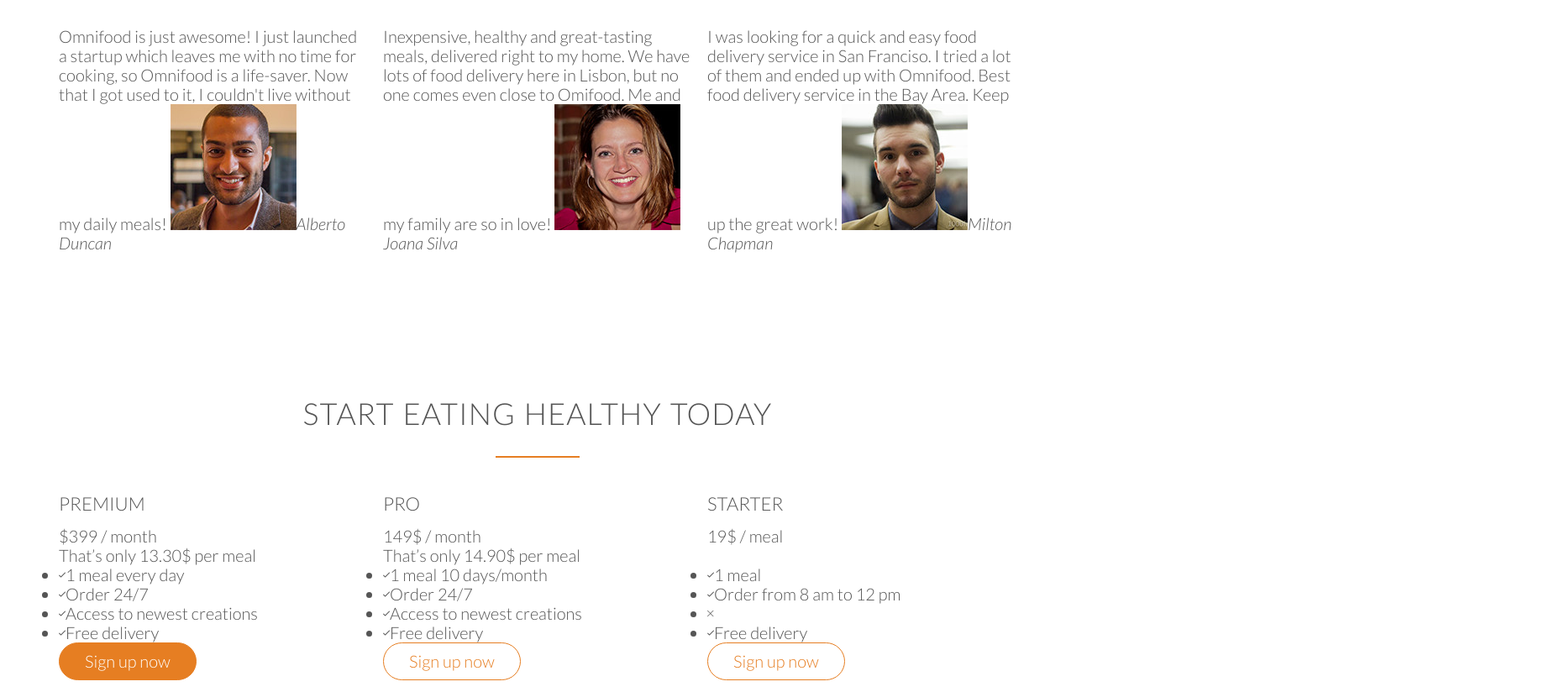
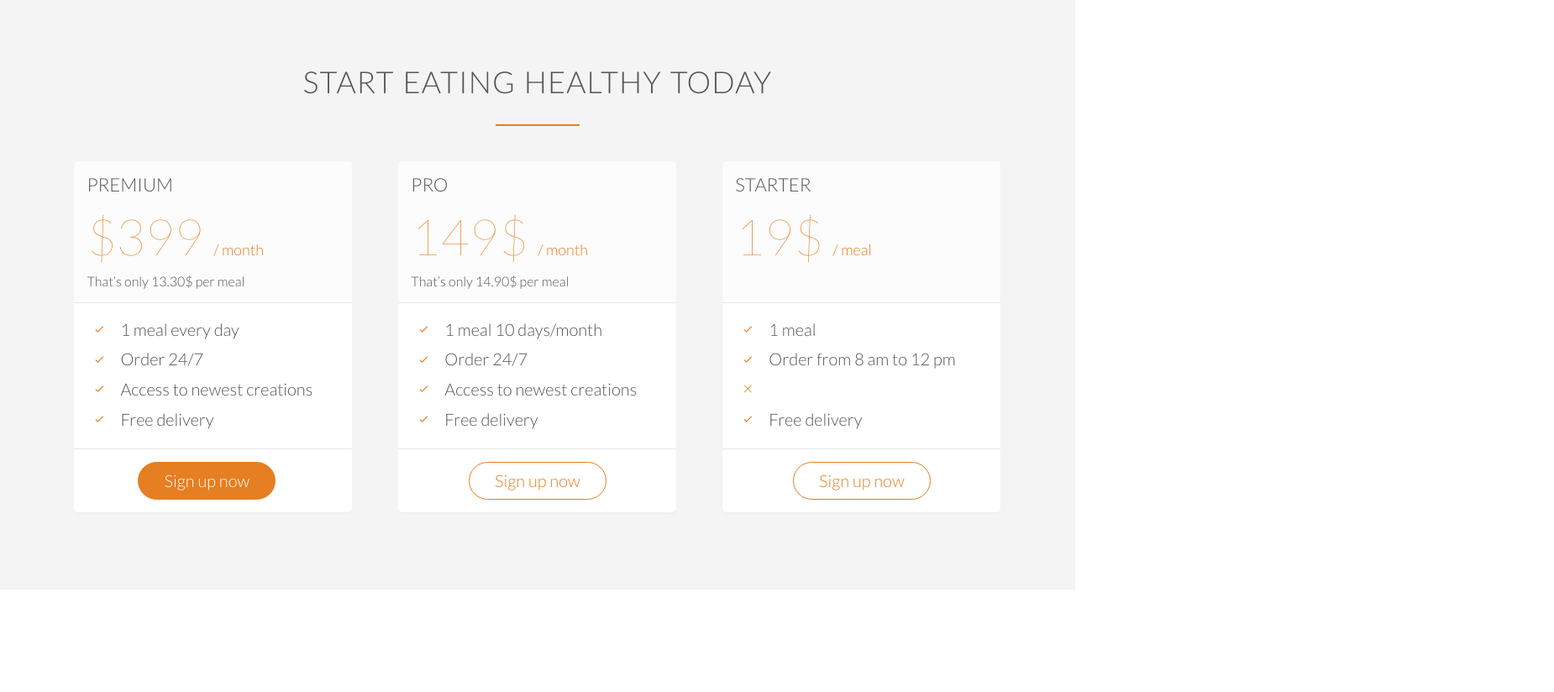
Before and after one commit to alex-ivanov-private/Omnifood-rescript, a plain HTML site: page omnifood/index.html in a window 1280 px wide. Shown: the part 3924-4748 px from the top of the page at 84% size, 1850 px wide, since content can reach past the window. After the commit the page ends 4626 px from the top, so only its background shows below. Drawn offline with Linux system fonts and the light colour scheme; files whose address does not match are found by name.

Commit message:
CSS - Testimonials and Sign up sections
Added styling for the new sections.

```diff
--- a/omnifood/resources/css/style.css
+++ b/omnifood/resources/css/style.css
@@ -111,6 +111,38 @@
     margin-bottom: 10px;
 }
 
+.icon-small {
+    display: inline-block;
+    width: 30px;
+    text-align: center;
+    color: #e67e22;
+    font-size: 120%;
+    margin-right: 10px;
+
+    /*secrets to align text and icons*/
+    line-height: 120%;
+    vertical-align: middle;
+    margin-top: -5px;
+
+}
+
+/*---- LINKS ----*/
+
+a:link,
+a:visited {
+    color: #e67e22;
+    text-decoration: none;
+    padding-bottom: 1px;
+    border-bottom: 1px solid #e67e22;
+    transition: border-bottom 0.2s, color 0.2s;
+}
+
+a:hover,
+a:active {
+    color: #555;
+    border-bottom: 1px solid transparent;
+}
+
 
 /*---- BUTTONS ----*/
 .btn:link,
@@ -165,6 +197,7 @@
     background-size: cover;
     background-position: center;
     height: 100vh;
+    background-attachment: fixed;
 }
 
 .hero-text-box {
@@ -305,8 +338,131 @@
     margin-right: 25px;
 }
 
+.btn-app:link,
+.btn-app:visited {
+    border: 0;
+}
+
 .btn-app img {
     height: 50px;
     width: auto;
     margin-right: 10px;
 }
+
+
+/* ------------------------------------------ */
+/* CITIES */
+/* ------------------------------------------ */
+
+
+.box img {
+    width: 100%;
+    height: auto;
+    margin-bottom: 15px;
+}
+
+.city-feature {
+    margin-bottom: 5px;
+}
+
+/* ------------------------------------------ */
+/* TESTIMONIALS */
+/* ------------------------------------------ */
+
+.section-testimonials {
+    background-image: linear-gradient(rgba(0, 0, 0, 0.8), rgba(0, 0, 0, 0.8)), url(images/back-customers.jpg);
+    background-size: cover;
+    color: #fff;
+    background-attachment: fixed;
+}
+
+blockquote {
+    padding: 2%;
+    font-style: italic;
+    line-height: 145%;
+    position: relative;
+    margin-top: 40px;
+}
+
+blockquote:before {
+    content: "\201C";
+    font-size: 500%;
+    display: block;
+    position: absolute;
+    top: -5px;
+    left: -5px;
+}
+
+
+
+cite {
+    font-size: 90%;
+    margin-top: 25px;
+    display: block;
+}
+
+
+
+cite img {
+    height: 45px;
+    border-radius: 50%;
+    margin-right: 10px;
+    vertical-align: middle;
+}
+
+
+/* ------------------------------------------ */
+/* SIGN UP */
+/* ------------------------------------------ */
+
+.section-plans {
+    background-color: #f4f4f4;
+}
+
+.plan-box {
+    background-color: #fff;
+    border-radius: 5px;
+    width: 90%;
+    margin-left: 5%;
+    box-shadow: 0 2px 2px #efefef;
+}
+
+.plan-box div {
+    padding: 15px;
+    border-bottom: 1px solid #e8e8e8;
+}
+
+.plan-box div:first-child {
+    background-color: #fcfcfc;
+    border-top-left-radius: 5px;
+    border-top-right-radius: 5px;
+}
+
+.plan-box div:last-child {
+    text-align: center;
+    border: 0;
+}
+
+.plan-price {
+    font-size: 300%;
+    margin-bottom: 10px;
+    font-weight: 100;
+    color: #e67e22;
+}
+
+.plan-price span {
+    font-size: 30%;
+    font-weight: 300;
+}
+
+.plan-price-meal {
+    font-size: 80%;
+}
+
+.plan-box ul {
+    list-style: none;
+}
+
+.plan-box ul li {
+    padding: 5px 0;
+}
```
